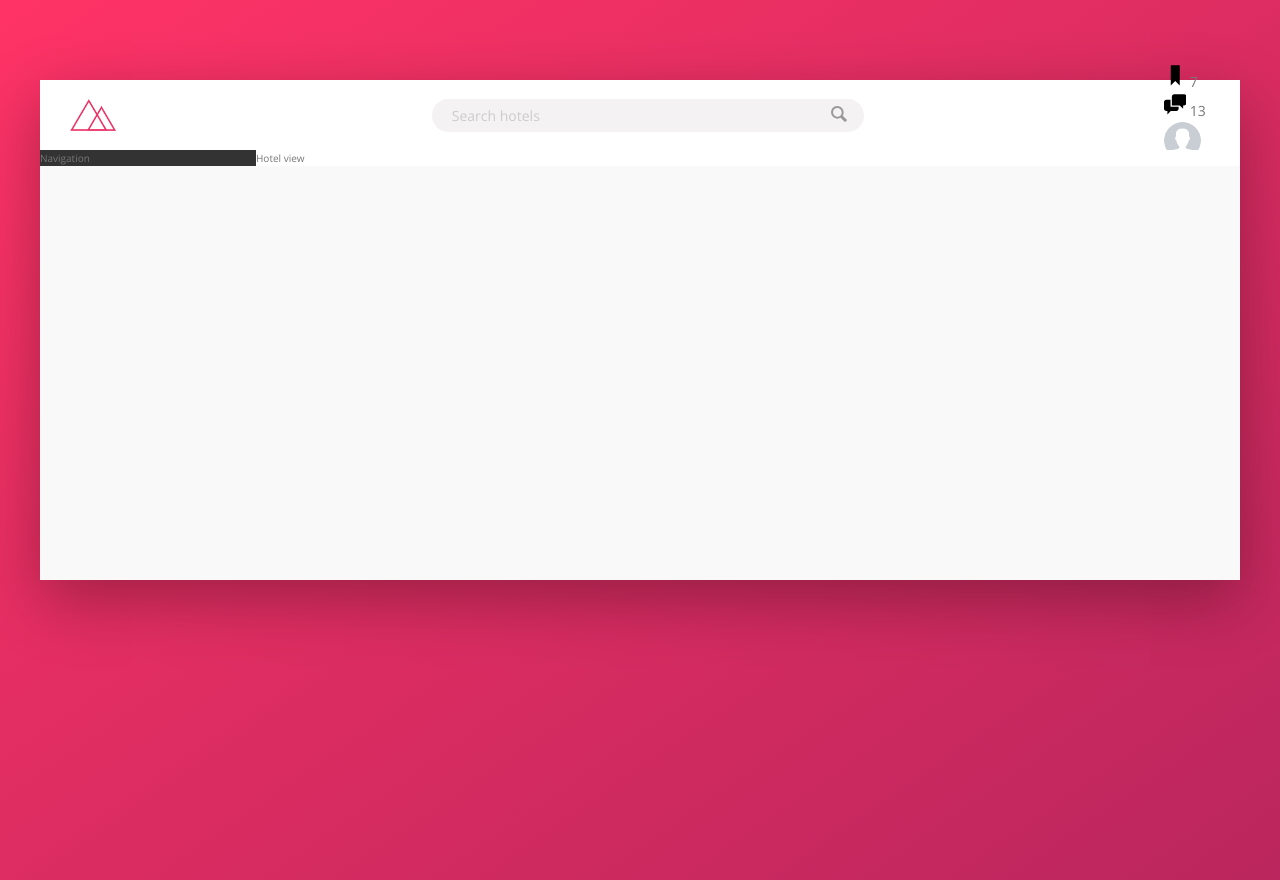
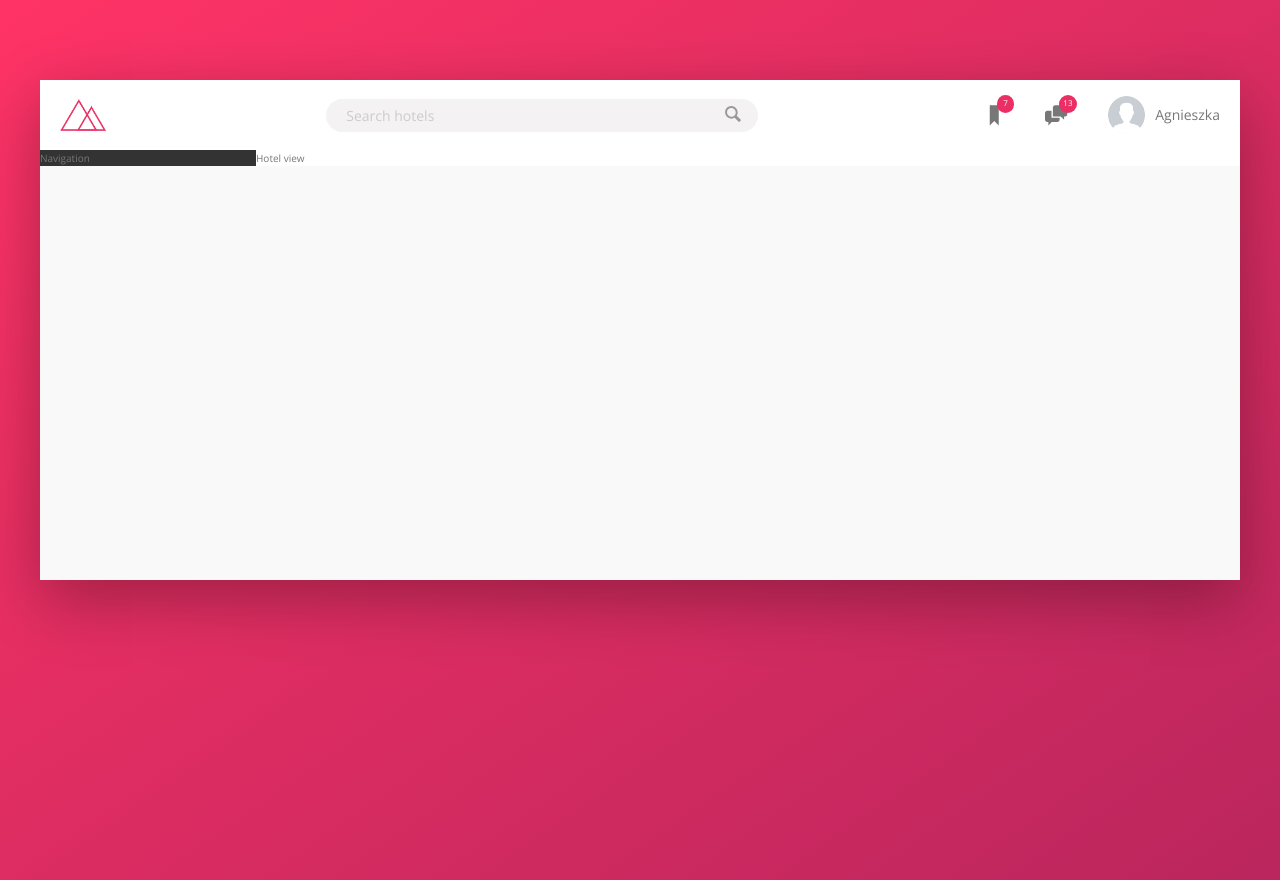
Before and after one commit to agnsier/css-course, a website: page index.html in a window 1280 px wide. Drawn offline with nearby package versions, Linux system fonts and the light colour scheme.

Commit message:
header navigation styling

```diff
--- a/index.html
+++ b/index.html
@@ -1,5 +1,6 @@
 <!DOCTYPE html>
 <html lang="en">
+
 <head>
     <meta charset="UTF-8">
     <meta name="viewport" content="width=device-width, initial-scale=1.0">
@@ -10,6 +11,7 @@
 
     <title>trillo &mdash; Your all-in-one booking app</title>
 </head>
+
 <body>
     <div class="container">
         <header class="header">
@@ -38,7 +40,7 @@
                 </div>
                 <div class="user-nav__user">
                     <img src="img/user.jpg" alt="User photo" class="user-nav__user-photo">
-                        <span class="user-nav__user-name">Jonas</span>
+                    <span class="user-nav__user-name">Agnieszka</span>
                 </div>
             </nav>
         </header>
@@ -52,4 +54,5 @@
         </div>
     </div>
 </body>
+
 </html>
--- a/sass/_components.scss
+++ b/sass/_components.scss
@@ -1,6 +1,6 @@
 .logo {
     height: 3.25rem;
-    margin-left: 3rem;
+    margin-left: 2rem;
 }
 
 .search {
@@ -51,16 +51,47 @@
 }
 
 .user-nav {
-    &__icon-box {}
+    align-self: stretch;
+    display: flex;
+    align-items: center;
+    &>* {
+        padding: 0 2rem;
+        cursor: pointer;
+        height: 100%;
+        display: flex;
+        align-items: center;
+    }
+    &>*:hover {
+        padding: 0 2rem;
+        background-color: var(--color-grey-light-2);
+    }
+    &__icon-box {
+        display: flex;
+        align-items: center;
+        position: relative;
+    }
     &__icon {
         height: 2.25rem;
         width: 2.25rem;
+        fill: var(--color-grey-dark-2);
     }
-    &__notifications {}
-    &__user {}
+    &__notification {
+        font-size: .8rem;
+        height: 1.75rem;
+        width: 1.75rem;
+        border-radius: 100px;
+        background-color: var(--color-primary);
+        color: #fff;
+        position: absolute;
+        top: 1.5rem;
+        right: 1.1rem;
+        display: flex;
+        justify-content: center;
+        align-items: center;
+    }
     &__user-photo {
         height: 3.75rem;
         border-radius: 50%;
+        margin-right: 1rem;
     }
-    &__user-name {}
 }
```
Also changed, not shown: css/style.css. Lines whose indentation alone changed are shown as unchanged.
